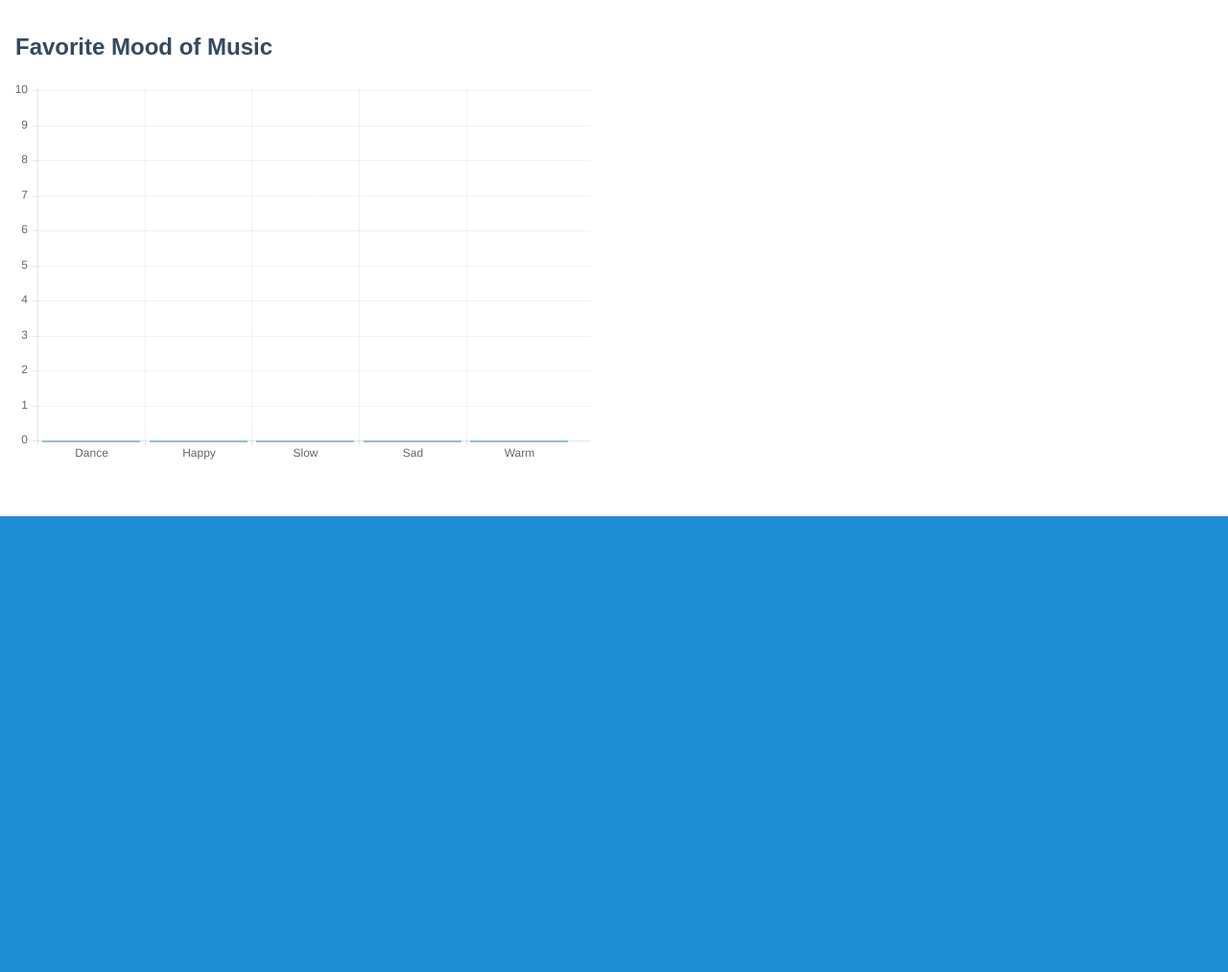
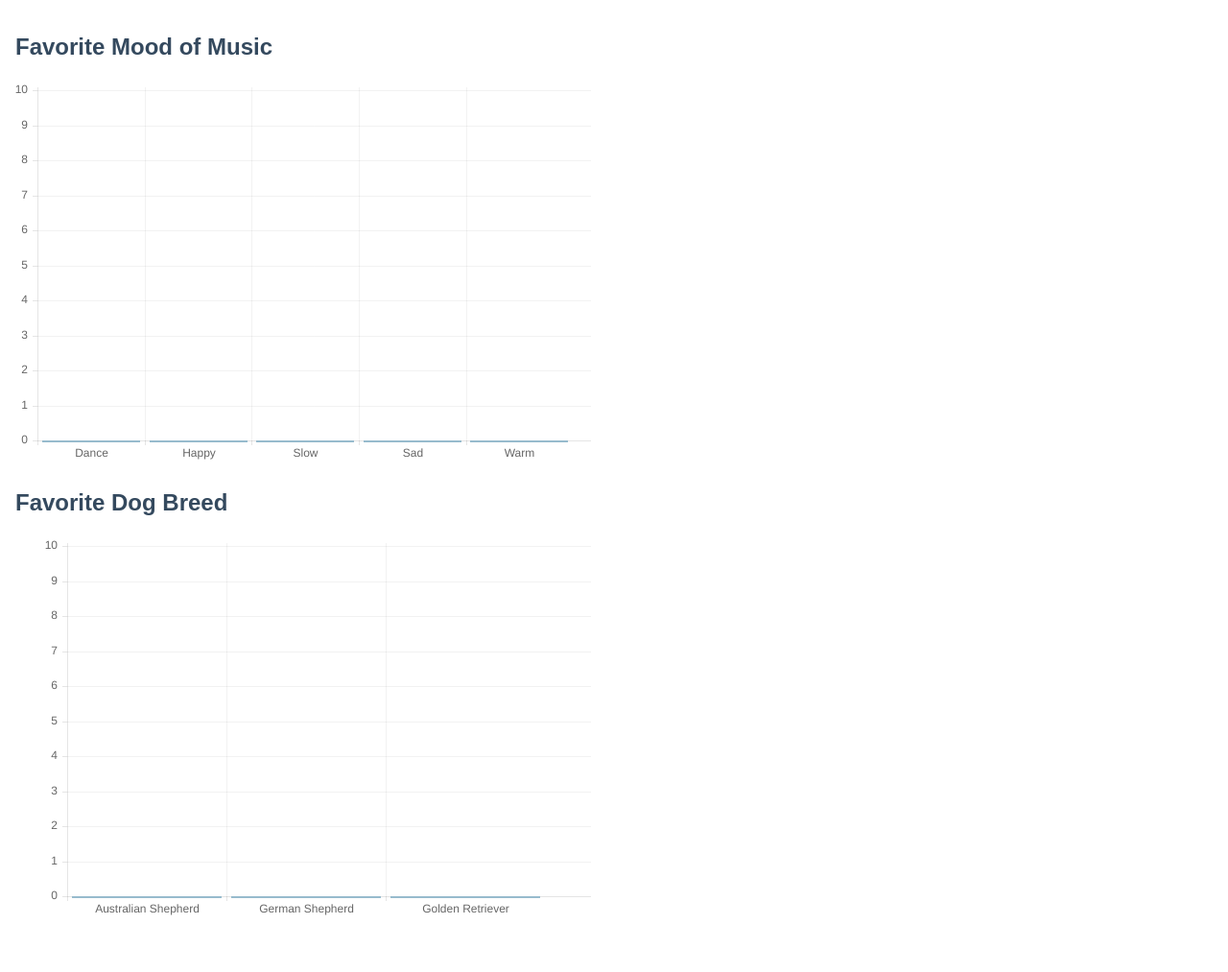
Before and after one commit to umn-5117-f18/module-1-homework-nkyllonen, a Flask app: page /admin/summary in a window 1280 px wide. Shown: the part 697-1710 px from the top of the page at 96% size. Before the commit the page ends 1235 px from the top, so only its background shows below. Run offline with Flask 2, Linux system fonts and the light colour scheme; data that the repository does not hold is empty; some libraries are stand-ins or nearby versions.

Commit message:
draws mood + breed charts

```diff
--- a/app.py
+++ b/app.py
@@ -91,9 +91,8 @@ def summary():
     mood_labels = ["Dance", "Happy", "Slow", "Sad", "Warm"]
     breed_labels = ["Australian Shepherd", "German Shepherd", "Golden Retriever"]
 
+    #parse data from requests into dictionaries
     mood_data, breed_data = getData(data)
-
-    # app.logger.info(f"mood_data dictionary: {mood_data}")
 
     return render_template("summary.html",
         mood_data=mood_data, mood_labels=mood_labels,
@@ -110,16 +109,15 @@ def getData(arr):
     }
 
     breed_data = {
-        "dance" : 0,
-        "happy" : 0,
-        "slow" : 0,
-        "sad" : 0,
-        "warm" : 0
+        "Australian Shepherd" : 0,
+        "German Shepherd" : 0,
+        "Golden Retriever" : 0
     }
 
+    #tally up votes for mood_data and breed_data
     for i in range (len(arr)):
-        #check mood value
         mood_data[arr[i][0]['music']] += 1
+        breed_data[arr[i][0]['breed']] += 1
 
     return mood_data, breed_data
 
--- a/templates/summary.html
+++ b/templates/summary.html
@@ -15,14 +15,19 @@
 <div class="content-wrapper">
 <div class="content">
 
-<!-- TODO: do something with the json array 'data' -->
-
 <h2>Favorite Mood of Music </h2>
 <!-- bar chart canvas element -->
-<canvas id="chart" width="600" height="400"></canvas>
+<canvas id="music-chart" width="600" height="400"></canvas>
+
+<h2>Favorite Dog Breed</h2>
+<!-- bar chart canvas element -->
+<canvas id="breed-chart" width="600" height="400"></canvas>
+
 <script>
+   //---------------------//
    //music mood bar chart
-   var barData = {
+   //---------------------//
+   var moodBarData = {
    labels : [{% for item in mood_labels %}
                   "{{item}}",
               {% endfor %}],
@@ -32,19 +37,55 @@
             strokeColor: "rgba(151,187,205,1)",
             pointColor: "rgba(151,187,205,1)",
          data : [{% for item in mood_data %}
-                      {{mood_data[item]}},
+                      {{mood_data[item]}}, //item is the key in the dictionary
                     {% endfor %}]
       }
       ]
    }
 
    // get bar chart canvas
-   var mychart = document.getElementById("chart").getContext("2d");
+   var musicChart = document.getElementById("music-chart").getContext("2d");
 
    steps = 10
    max = 10
    // draw bar chart
-   new Chart(mychart).Bar(barData, {
+   new Chart(musicChart).Bar(moodBarData, {
+        scaleOverride: true,
+        scaleSteps: steps,
+        scaleStepWidth: Math.ceil(max / steps),
+        scaleStartValue: 0,
+        scaleShowVerticalLines: true,
+        scaleShowGridLines : true,
+        barShowStroke : true,
+        scaleShowLabels: true
+   });
+
+   //---------------------//
+   //favorite breed bar chart
+   //---------------------//
+   var breedBarData = {
+   labels : [{% for item in breed_labels %}
+                  "{{item}}",
+              {% endfor %}],
+   datasets : [
+      {
+            fillColor: "rgba(151,187,205,0.2)",
+            strokeColor: "rgba(151,187,205,1)",
+            pointColor: "rgba(151,187,205,1)",
+         data : [{% for item in breed_data %}
+                      {{breed_data[item]}}, //item is the key in the dictionary
+                    {% endfor %}]
+      }
+      ]
+   }
+
+   // get bar chart canvas
+   var breedChart = document.getElementById("breed-chart").getContext("2d");
+
+   steps = 10
+   max = 10
+   // draw bar chart
+   new Chart(breedChart).Bar(breedBarData, {
         scaleOverride: true,
         scaleSteps: steps,
         scaleStepWidth: Math.ceil(max / steps),
@@ -57,7 +98,6 @@
 
 </script>
 
-
 </div>
 </div>
 
```
